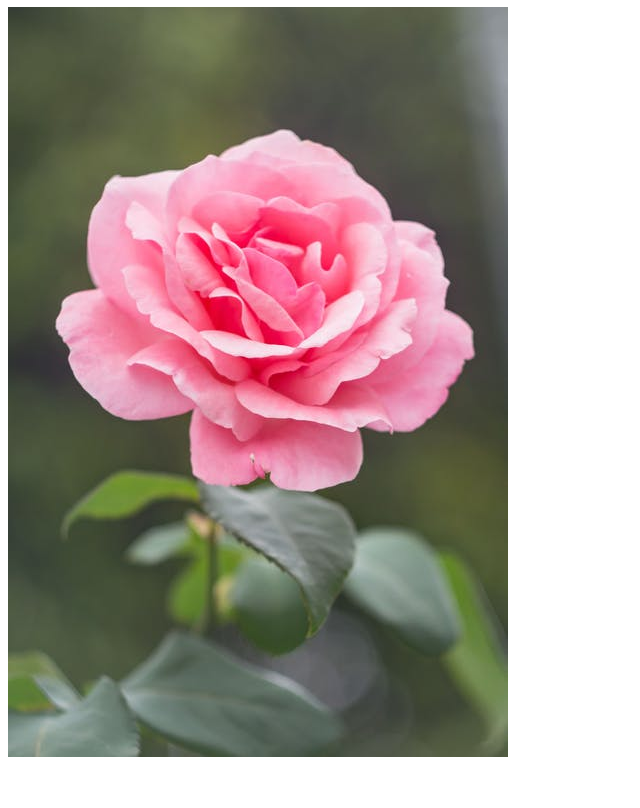
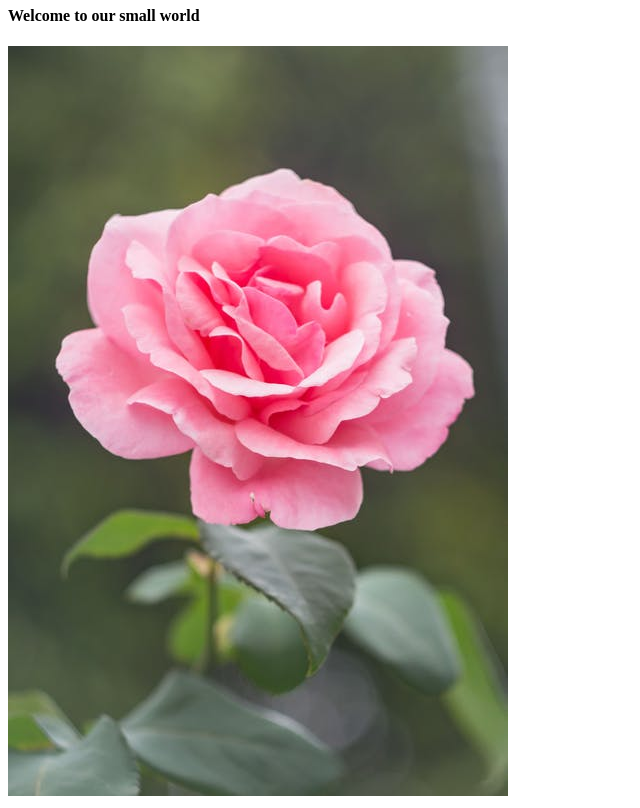
Before and after one commit to sajjadboodaghi/FrontProj, a plain HTML site: page index.html in a window 1280 px wide. Shown: the part 73-881 px from the top of the page, without its empty margins (0-640 px from the left). Before the commit the page ends 842 px from the top, so only its background shows below. Drawn offline with Linux system fonts and the light colour scheme.

Commit message:
add subtitle

```diff
--- a/index.html
+++ b/index.html
@@ -8,6 +8,7 @@
 </head>
 <body>
     <h1>Hello World</h1>
+    <h4>Welcome to our small world</h4>
     <img src="image.jpeg">
 </body>
 </html>
```
